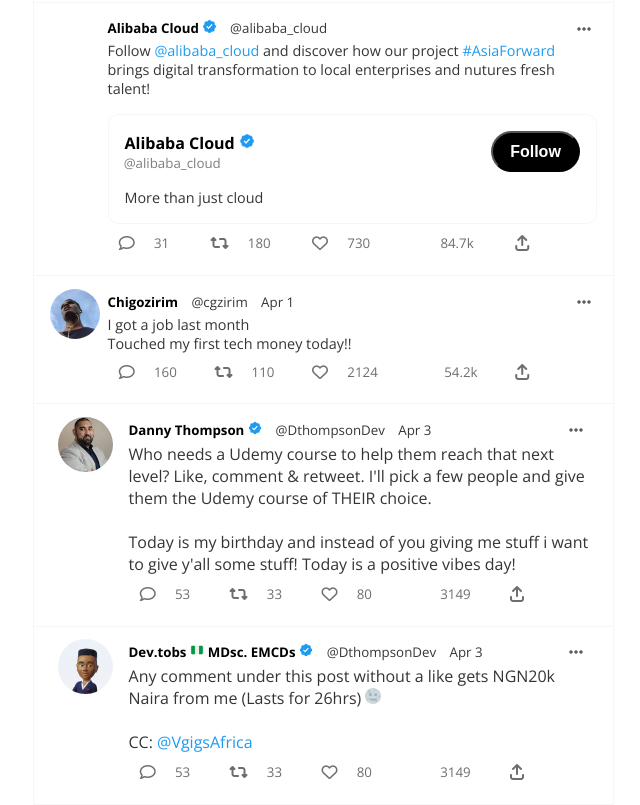
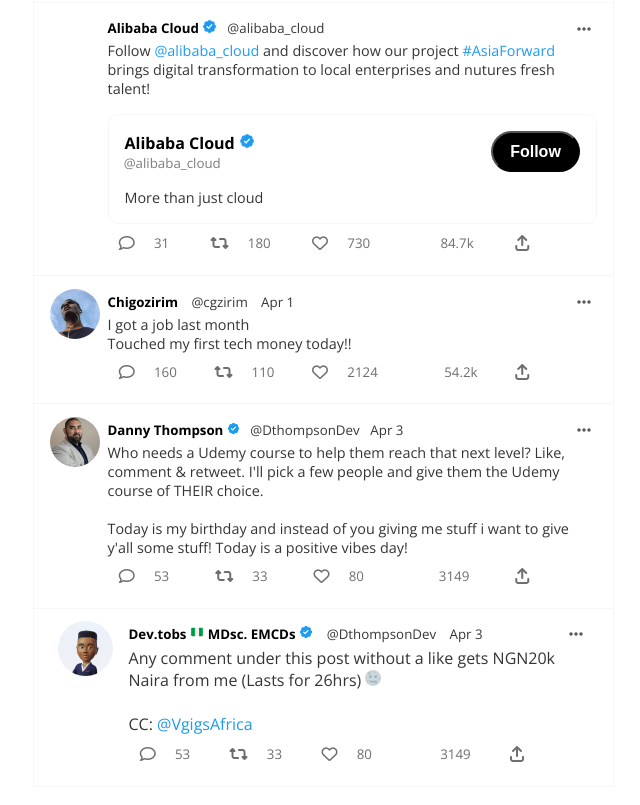
Before and after one commit to Chukwubuikem4/twitter-clone, a plain HTML site: page index.html in a window 1280 px wide. Shown: the part 1636-2441 px from the top of the page, without its empty margins (254-894 px from the left). Drawn offline with nearby package versions, Linux system fonts and the light colour scheme.

Commit message:
still adjustments

```diff
--- a/stylesheet.css
+++ b/stylesheet.css
@@ -950,7 +950,7 @@ main .second-container .icons-and-btn button:hover{
 
 .sixth-container .top-container .content .header .heading small>a{
   color: #000000c9;
-  margin: 0 1em;
+  margin: 0 .8em;
 }
 
 .sixth-container .top-container .content .header .heading small:nth-of-type(2){
@@ -1387,7 +1387,7 @@ p{
 
 /* eighth-container */
 .eighth-container{
-  padding: .8em 1.5em;
+  padding: .8em 1em;
   border-bottom: 1px solid var(--border-grey);
 }
 
@@ -1399,11 +1399,11 @@ p{
 }
 
 .eighth-container .top-container .user-dp-content{
-  margin-right: 1em;
+  margin-right: .5em;
 }
 
 .eighth-container .top-container .user-dp-content .user-dp{
-  width: 55px;
+  width: 50px;
 }
 
 .eighth-container .top-container .user-dp-content .user-dp img{
@@ -1442,7 +1442,7 @@ p{
 }
 
 .eighth-container .top-container .content .header .heading h5 a span img{
-  width: .9rem;
+  width: .8rem;
 }
 
 
@@ -1452,7 +1452,7 @@ p{
 
 .eighth-container .top-container .content .header .heading small>a{
   color: #000000c9;
-  margin: 0 1em;
+  margin: 0 .8em;
 }
 
 .eighth-container .top-container .content .header .heading small:nth-of-type(2){
@@ -1471,6 +1471,10 @@ p{
 
 .eighth-container .top-container .content .header .heading a .ellipsis:hover{
   background: var(--blue-hover-bg);
+}
+
+.eighth-container .top-container .content .content-text p{
+  font-size: .9rem;
 }
 
 .eighth-container .top-container .content .content-text p img{
```
